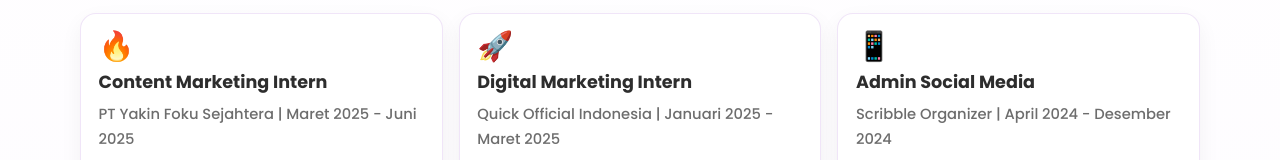
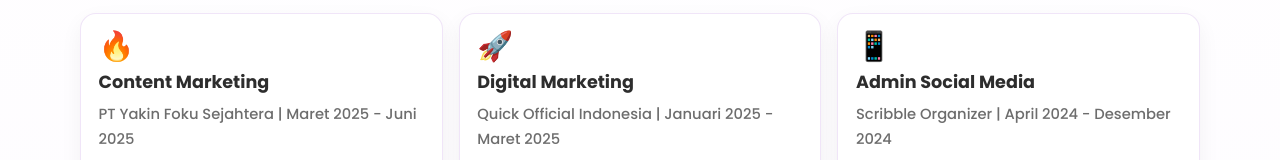
Before and after one commit to alanrsz/ghailan-profile-web, a plain HTML site: page experience.html in a window 1280 px wide. Shown: the part 284-444 px from the top of the page. Drawn offline with Linux system fonts and the light colour scheme.

Commit message:
update experience

```diff
--- a/experience.html
+++ b/experience.html
@@ -38,7 +38,7 @@
       <div class="grid cards-3">
         <article class="card exp-card reveal">
           <div class="card-icon">&#128293;</div>
-          <h2>Content Marketing Intern</h2>
+          <h2>Content Marketing</h2>
           <p class="meta">PT Yakin Foku Sejahtera | Maret 2025 - Juni 2025</p>
           <ul class="list">
             <li>Mengembangkan dan mengelola konten media sosial yang inovatif dan relevan, termasuk gambar, video, dan copywriting, sesuai dengan identitas brand dan tujuan pemasaran</li>
@@ -49,7 +49,7 @@
 
         <article class="card exp-card reveal">
           <div class="card-icon">&#128640;</div>
-          <h2>Digital Marketing Intern</h2>
+          <h2>Digital Marketing</h2>
           <p class="meta">Quick Official Indonesia | Januari 2025 - Maret 2025</p>
           <ul class="list">
             <li>Dalam peran ini, saya bertanggung jawab untuk membuat dan mengelola konten digital di berbagai platform dan Saya mengembangkan postingan media sosial, copywriting, dan materi visual yang sesuai dengan arah brand dan preferensi audiens</li>
```
